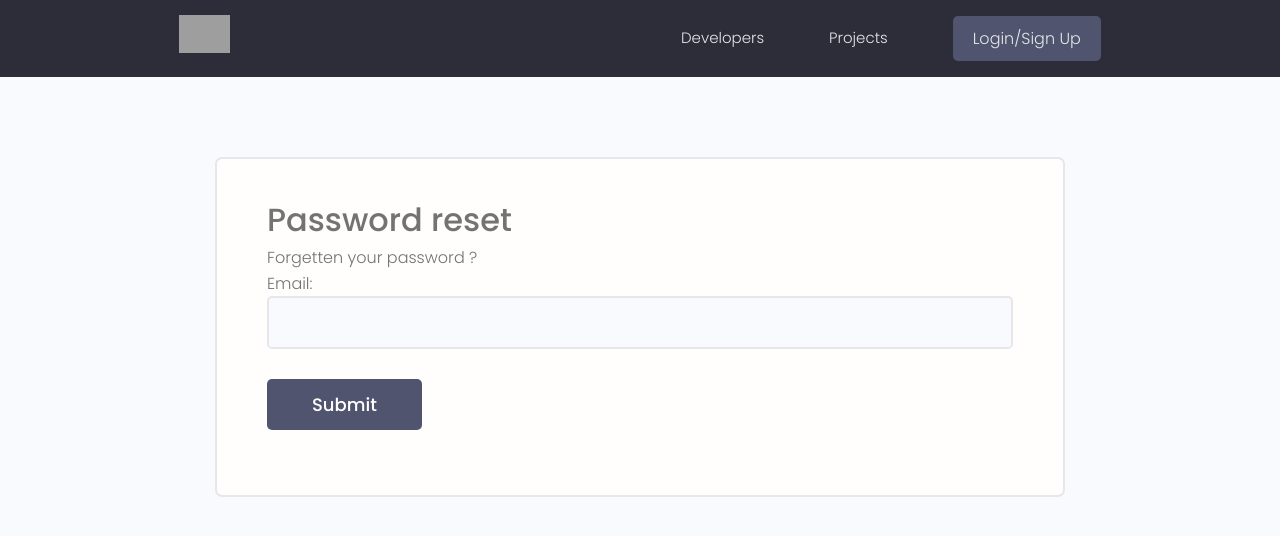
After one commit to caption01/python-devsearch, a Django app: page /reset_password/ in a window 1280 px wide. The commit adds this page. Shown: the top 536 px of the page. Run offline with Django 3.2, Linux system fonts and the light colour scheme; some libraries are stand-ins or nearby versions; grey boxes are pictures that could not be loaded.

Commit message:
add reset password

```diff
--- a/devsearch/urls.py
+++ b/devsearch/urls.py
@@ -2,11 +2,17 @@ from django.contrib import admin
 from django.urls import path, include
 from django.conf import settings
 from django.conf.urls.static import static
+from django.contrib.auth import views as auth_view
 
 urlpatterns = [
     path('admin/', admin.site.urls),
     path('projects/', include('projects.urls')),
     path('', include('users.urls')),
+
+    path('reset_password/', auth_view.PasswordResetView.as_view(template_name='reset_password.html'), name='reset_password'),
+    path('reset_password_sent/', auth_view.PasswordResetDoneView.as_view(template_name='reset_password_sent.html'), name='password_reset_done'),
+    path('reset/<uidb64>/<token>/', auth_view.PasswordResetConfirmView.as_view(template_name='reset_password_confirm.html'), name='password_reset_confirm'),
+    path('reset_password_complete', auth_view.PasswordResetCompleteView.as_view(template_name='reset_password_complete.html'), name='password_reset_complete'),
 ]
 
 urlpatterns += static(settings.MEDIA_URL, document_root=settings.MEDIA_ROOT)
--- /dev/null
+++ b/templates/reset_password.html
@@ -0,0 +1,48 @@
+{% extends 'main.html' %} {% block content %}
+
+<style>
+    input[type="text"],
+    input[type="email"],
+    input[type="password"],
+    input[type="number"],
+    textarea.input {
+        min-width: 24rem;
+        width: 100%;
+        padding: 1.2rem 1.5rem;
+        border-radius: 0.5rem;
+        border: 2px solid var(--color-light);
+        transition: all 0.3s ease-in-out;
+        background-color: var(--color-bg);
+    }
+
+    input[type="text"]:focus,
+    input[type="email"]:focus,
+    input[type="password"]:focus,
+    input[type="number"]:focus,
+    input[type="text"]:active,
+    input[type="email"]:active,
+    input[type="password"]:active,
+    input[type="number"]:active,
+    textarea.input:active {
+    }
+</style>
+
+<main class="formPage my-xl">
+    <div class="content-box">
+        <div class="formWrapper">
+            <h3>Password reset</h3>
+            <p>Forgetten your password ?</p>
+
+            <form class="form" method="POST">
+                {% csrf_token %} {{ form.as_p }}
+                <input
+                    class="btn btn--sub btn--lg my-md"
+                    type="submit"
+                    value="Submit"
+                />
+            </form>
+        </div>
+    </div>
+</main>
+
+{% endblock %}
--- a/users/templates/users/login-register.html
+++ b/users/templates/users/login-register.html
@@ -105,7 +105,7 @@
                     type="submit"
                     value="Log In"
                 />
-                <a href="forgetpassword.html">Forget Password?</a>
+                <a href="{% url 'reset_password' %}">Forget Password?</a>
             </div>
         </form>
         <div class="auth__alternative">
```
Also changed, not shown: templates/reset_password_complete.html (added, +14 -0 lines), templates/reset_password_confirm.html (added, +51 -0 lines), templates/reset_password_sent.html (added, +18 -0 lines), db.sqlite3.
